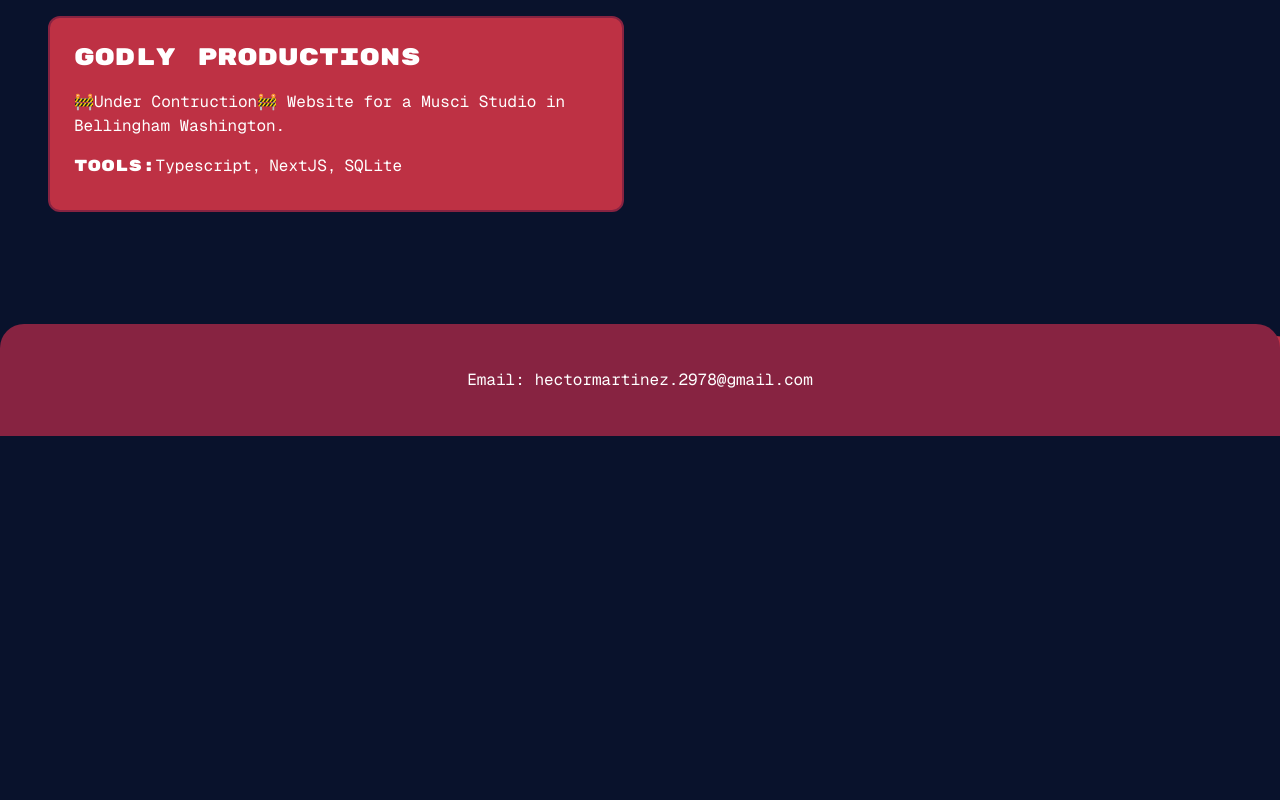
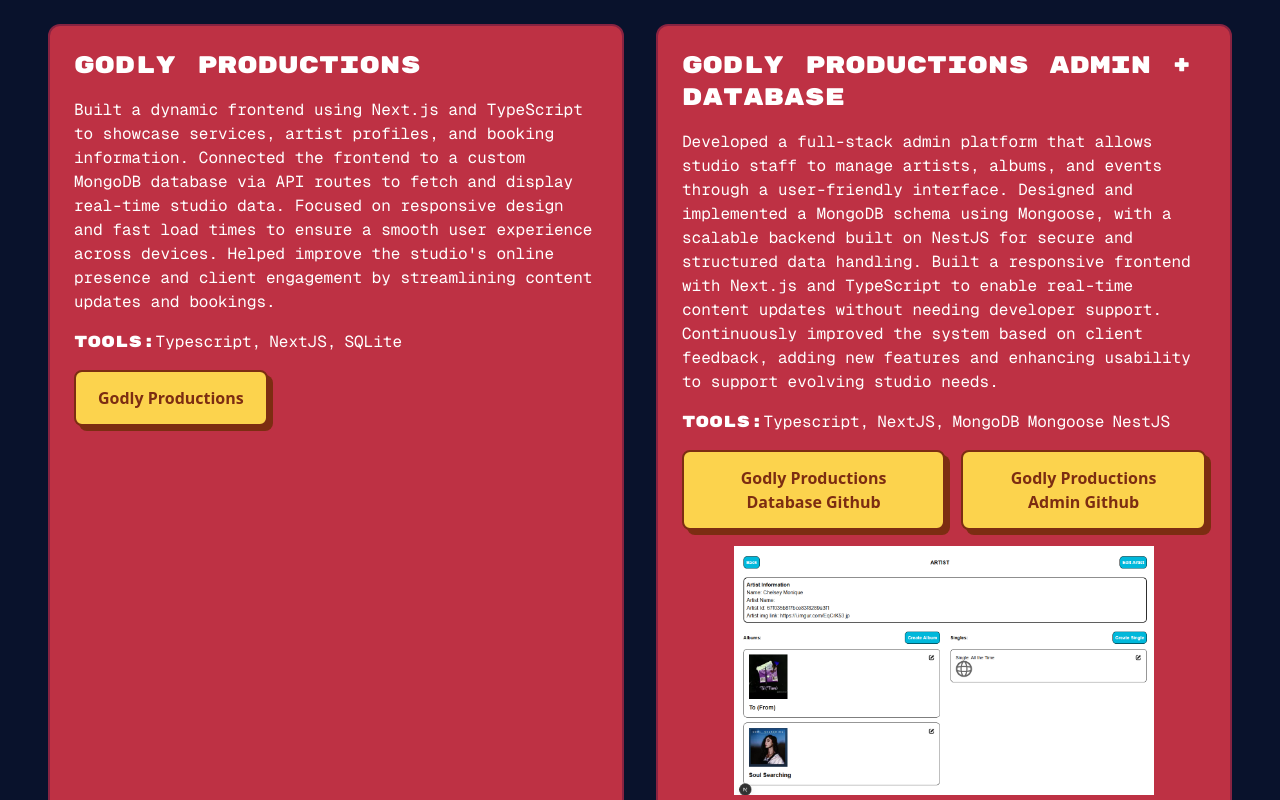
Before and after one commit to Hector-bit/Hector-bit.github.io, a Next.js app: page / in a window 1280 px wide. Shown: the part 1980-2780 px from the top of the page. Before the commit the page ends 2416 px from the top, so only its background shows below. Built offline with nearby package versions, Linux system fonts and the light colour scheme.

Commit message:
projects added to project section

```diff
--- a/app/page.tsx
+++ b/app/page.tsx
@@ -31,14 +31,32 @@
   },
   {
     name: 'A Que Tacos',
-    description: "🚧Under Contruction🚧 Website for a local businesses in Bellingham Washington",
+    description: `Developed a custom online ordering platform using Next.js with server-side rendering (SSR) for improved performance and SEO. \n
+                  Integrated Clover API to create and manage customer orders, enabling seamless online checkout and payment processing.\n
+                  Utilized TypeScript to ensure code quality and scalability.\n
+                  Implemented Google Analytics to monitor user behavior and website traffic, helping the restaurant gain insights into customer engagement.`,
     tools: ['Typescript,', 'NextJS,','Clover API'],
     webLink: { link: 'https://aquetacos.com/', name: 'A Que Tacos'}
   },
   {
     name: 'Godly Productions',
-    description: "🚧Under Contruction🚧 Website for a Musci Studio in Bellingham Washington.",
+    description: `Built a dynamic frontend using Next.js and TypeScript to showcase services, artist profiles, and booking information.\n
+                  Connected the frontend to a custom MongoDB database via API routes to fetch and display real-time studio data.\n
+                  Focused on responsive design and fast load times to ensure a smooth user experience across devices.\n
+                  Helped improve the studio's online presence and client engagement by streamlining content updates and bookings.`,
     tools: ['Typescript,', 'NextJS,', 'SQLite'],
+    webLink: { link: 'https://godlyproductions.com/', name: 'Godly Productions'}
+  },
+    {
+    name: 'Godly Productions admin + database',
+    description: `Developed a full-stack admin platform that allows studio staff to manage artists, albums, and events through a user-friendly interface. \n
+                  Designed and implemented a MongoDB schema using Mongoose, with a scalable backend built on NestJS for secure and structured data handling.
+                  Built a responsive frontend with Next.js and TypeScript to enable real-time content updates without needing developer support.
+                  Continuously improved the system based on client feedback, adding new features and enhancing usability to support evolving studio needs.`,
+    tools: ['Typescript,', 'NextJS,', 'MongoDB', 'Mongoose', 'NestJS'],
+    imgLink: 'projectImages/godlyDatabase.png',
+    webLink: { link: 'https://github.com/Hector-bit/godlyAdmin', name: 'Godly Productions Admin Github'},
+    githubLink: { link: 'https://github.com/Hector-bit/godlynestdb', name: 'Godly Productions Database Github'},
   }
 ]
 
@@ -104,6 +122,7 @@
                 tools={project.tools}
                 githubLink={project.githubLink}
                 webLink={project.webLink}
+                imgLink={project.imgLink}
               />
             )
           })}
--- a/app/types.ts
+++ b/app/types.ts
@@ -4,5 +4,6 @@
   tools: string[]
   githubLink?: { link: string, name: string}
   webLink?: { link: string, name: string}
-  datas?: string
+  datas?: string,
+  imgLink?: string
 }
--- a/components/projectCard.tsx
+++ b/components/projectCard.tsx
@@ -1,10 +1,11 @@
 import { ProjectCardType } from "@/app/types"
 import Link from "next/link"
+import Image from "next/image"
 
 const headerStyle = 'text-lg sm:text-2xl leading-4 mb-2'
 const textStyle = 'text-xs sm:text-base'
 
-const ProjectCard = ({ name, description, tools, githubLink, webLink }: ProjectCardType) => {
+const ProjectCard = ({ name, description, tools, githubLink, webLink, imgLink }: ProjectCardType) => {
   return (
     <div
       className={`flex flex-col bg-primary rounded-xl p-2 sm:p-6 border-2 border-foreground focus:border-white ${textStyle}`}
@@ -12,7 +13,7 @@
       <div className={` ${headerStyle} font-rubik text-2xl sm:mb-4`}>{name}</div>
       <div className="mb-4">{description}</div>
 
-      <div className="flex flex-col gap-y-2 ">
+      <div className="flex flex-col gap-y-4">
         <div className="text-md">
           <span className="text-md font-rubik">Tools:</span>
           {tools?.map((tool:any) => {
@@ -34,7 +35,6 @@
             //   </Link>
             // </div>
                       <div>
-                      {/* <span className="text-md font-rubik">Website:</span>  */}
                       <Link href={githubLink.link}>
                         <button className="btn">
                           {githubLink.name}
@@ -45,7 +45,6 @@
           )}
           {webLink && (
             <div>
-              {/* <span className="text-md font-rubik">Website:</span>  */}
               <Link href={webLink.link}>
                 <button className="btn">
                   {webLink.name}
@@ -56,6 +55,11 @@
           )}
 
         </div>
+        {imgLink && (
+          <div className="flex justify-center w-full">
+            <Image src={imgLink} alt={"Project Cover"} width={420} height={420} unoptimized/>
+          </div>
+        )}
 
       </div>
     </div>
```
Also changed, not shown: public/projectImages/godlyDatabase.png (added).
